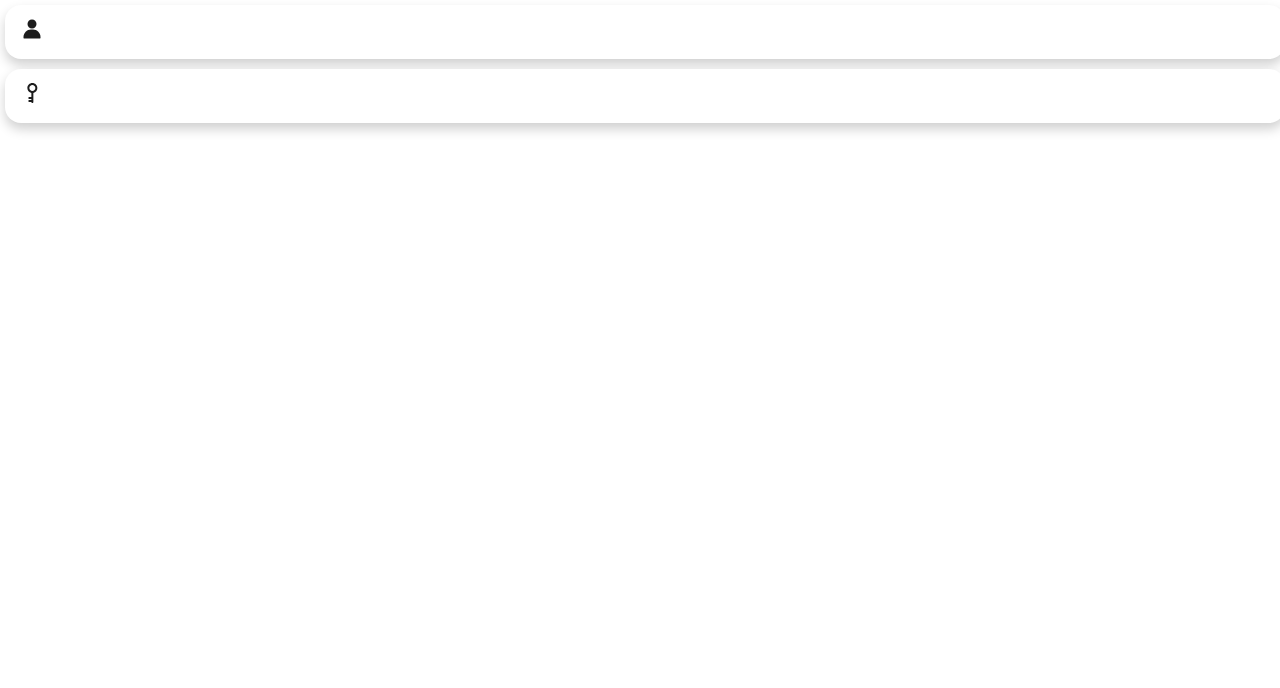
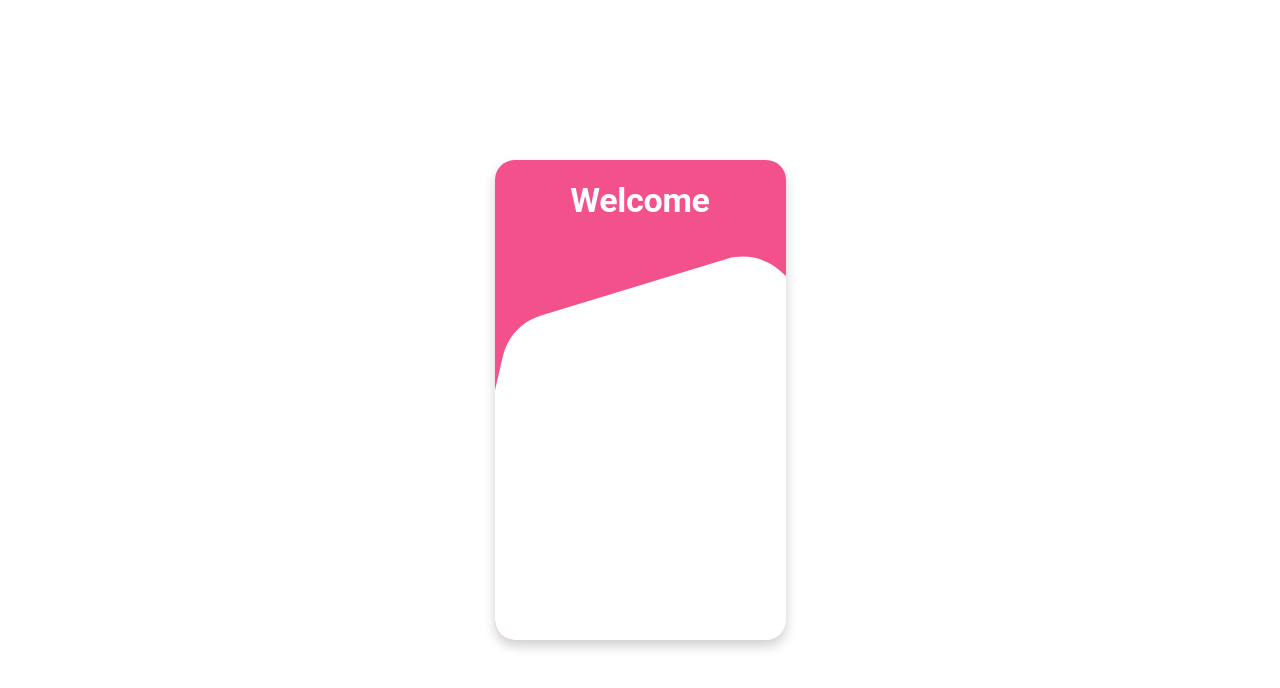
Before and after one commit to NadGarDez/loginApp, a React (Create React App) app: page / in a window 1280 px wide. Shown: the top 688 px of the page. Built offline with nearby package versions, Linux system fonts and the light colour scheme.

Commit message:
feat: first ui

```diff
--- a/src/components/inputs/BasicInput.tsx
+++ b/src/components/inputs/BasicInput.tsx
@@ -6,5 +6,4 @@ export const BasicInput = styled(InputBase)<InputBaseProps>(({ theme }) => ({
   borderRadius: 16,
   backgroundColor: 'white',
   paddingLeft: 15,
-  margin: 5,
 }));
--- a/src/screens/LoginScreen/LoginScreen.tsx
+++ b/src/screens/LoginScreen/LoginScreen.tsx
@@ -1,12 +1,154 @@
+import { Container, Link, Typography } from '@mui/material';
+import Box, { type BoxProps } from '@mui/material/Box';
+import { styled } from '@mui/material/styles';
 import React from 'react';
+import { DarkButton } from '../../components/buttons/DarkButton';
+import { PrincipalButton } from '../../components/buttons/PrincipalButton';
 import { EmailInput } from '../../components/inputs/EmailInput';
 import { PasswordInput } from '../../components/inputs/PasswordInput';
+import { GoogleIcon } from '../../style/icons';
+import { TransparentHexagon } from '../../style/svg/TransparentHexagon';
+import { WhiteHexagon } from '../../style/svg/WhiteHexagon';
+
+export const FormBox = styled(Box)<BoxProps>(({ theme }) => ({
+  borderRadius: 20,
+  backgroundColor: theme.palette.primary.main,
+  color: theme.palette.primary.contrastText,
+  position: 'relative',
+  overflow: 'hidden',
+  height: 480,
+  top: 0,
+  zIndex: 1,
+}));
+
+export const HexagonDesktopContainer = styled(Box)<BoxProps>(({ theme }) => ({
+  backgroundImage: 'linear-gradient(transparent 80%, white 20%)',
+  width: '100%',
+  height: '100%',
+  position: 'absolute',
+  top: 0,
+  zIndex: 3,
+}));
+
+export const HexagonDesktopContainer2 = styled(Box)<BoxProps>(({ theme }) => ({
+  backgroundColor: 'transparent',
+  width: '100%',
+  height: '100%',
+  position: 'absolute',
+  top: 0,
+  zIndex: 2,
+}));
+
+const FormContainer = styled(Box)<BoxProps>(({ theme }) => ({
+  backgroundColor: 'transparent',
+  width: '100%',
+  height: '100%',
+  position: 'absolute',
+  display: 'flex',
+  flexDirection: 'column',
+  top: 0,
+  zIndex: 4,
+}));
 
 export const LoginScreen = (): JSX.Element => {
   return (
-    <>
-      <EmailInput />
-      <PasswordInput />
-    </>
+    <Container sx={{ flex: 1, height: '100vh' }}>
+      <Box
+        sx={{ width: '100%', minHeight: '100%' }}
+        display="flex"
+        justifyContent="center"
+        alignItems="center"
+      >
+        <FormBox
+          width={291}
+          justifyContent="center"
+          sx={{ display: { xl: 'flex', md: 'flex', xs: 'none', sm: 'none' } }}
+          className="shadow"
+        >
+          <HexagonDesktopContainer>
+            <Box mt={12}>
+              <WhiteHexagon />
+            </Box>
+          </HexagonDesktopContainer>
+          <FormContainer>
+            <Typography variant="h2" textAlign="center" mt={2.5}>
+              Welcome
+            </Typography>
+          </FormContainer>
+        </FormBox>
+        <FormBox
+          width={291}
+          justifyContent="center"
+          sx={{ display: { xl: 'none', md: 'none', xs: 'flex', sm: 'flex' } }}
+          className="shadow"
+        >
+          <HexagonDesktopContainer>
+            <Box mt={12}>
+              <WhiteHexagon />
+            </Box>
+          </HexagonDesktopContainer>
+          <HexagonDesktopContainer2>
+            <Box mt={7.3}>
+              <TransparentHexagon />
+            </Box>
+          </HexagonDesktopContainer2>
+          <FormContainer>
+            <Typography variant="h2" textAlign="center" mt={2.5}>
+              Welcome Sign
+            </Typography>
+            <Typography variant="subtitle1" textAlign="center" mt={1.1}>
+              Sign in to continue
+            </Typography>
+            <Box mt={1.1} ml={2} mr={2}>
+              <EmailInput />
+            </Box>
+            <Box mt={1.1} ml={2} mr={2}>
+              <PasswordInput />
+            </Box>
+            <Box mt={1.1} mr={2}>
+              <Typography
+                variant="body2"
+                textAlign="right"
+                sx={{ color: 'grey' }}
+              >
+                Forgot your password ?
+              </Typography>
+            </Box>
+            <Box mt={1.1} ml={2} mr={2}>
+              <PrincipalButton variant="contained" fullWidth className="shadow">
+                SignUp
+              </PrincipalButton>
+            </Box>
+
+            <Box mt={1.1}>
+              <Typography
+                variant="body2"
+                textAlign="center"
+                sx={{ color: 'black' }}
+              >
+                OR
+              </Typography>
+            </Box>
+            <Box mt={1.1} ml={2} mr={2}>
+              <DarkButton variant="contained" fullWidth className="shadow">
+                <GoogleIcon />
+                <Typography variant="subtitle1" ml={1}>
+                  Sign in with Google
+                </Typography>
+              </DarkButton>
+            </Box>
+            <Box mt={1.1}>
+              <Typography
+                variant="body2"
+                textAlign="center"
+                sx={{ color: 'black' }}
+              >
+                Don’t have an account? <Link color="#000">Create</Link>
+              </Typography>
+            </Box>
+          </FormContainer>
+        </FormBox>
+      </Box>
+    </Container>
   );
 };
```
